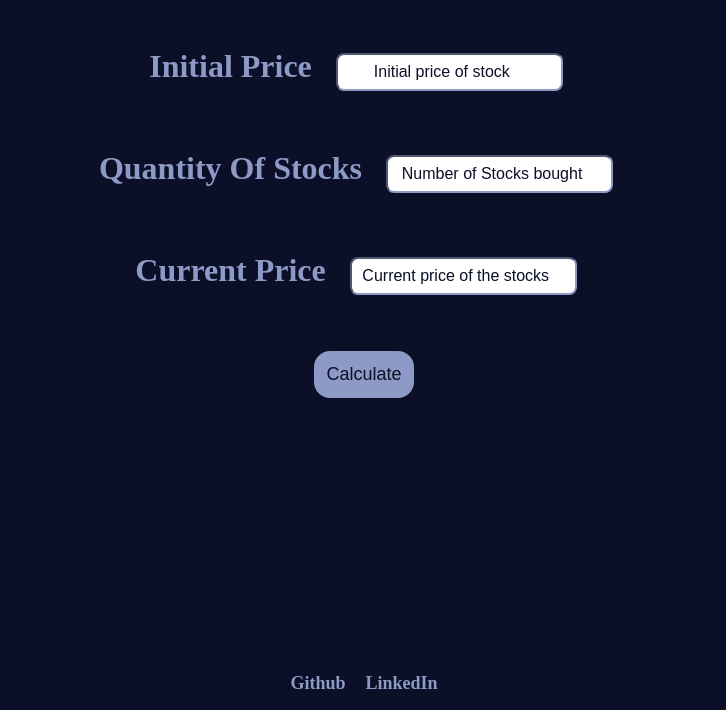
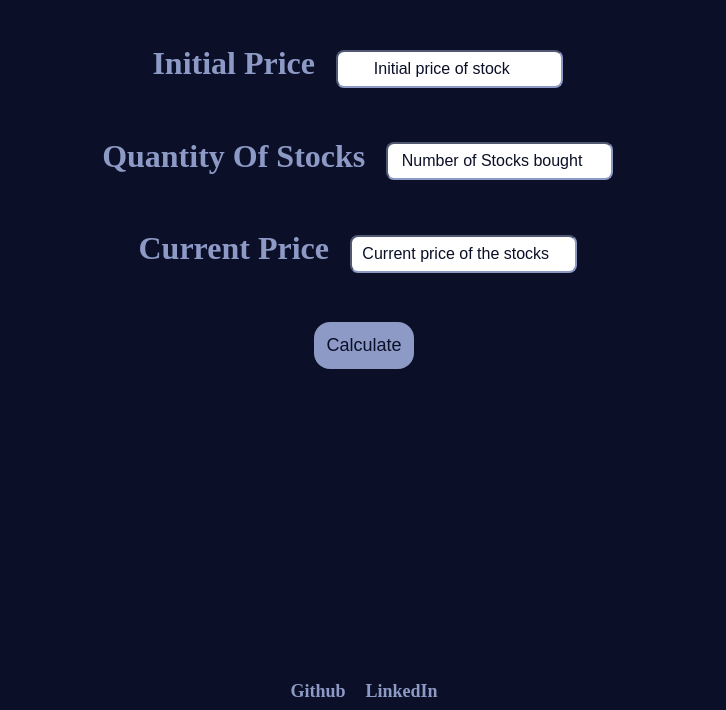
Before and after one commit to SahilBhosale0808/sahil-profit-loss-calculator, a plain HTML site: page index.html in a window 1280 px wide. Shown: the part 90-800 px from the top of the page, without its empty margins (276-1002 px from the left). Drawn offline with Linux system fonts and the light colour scheme.

Commit message:
style: Updated values

```diff
--- a/style.css
+++ b/style.css
@@ -17,12 +17,12 @@ h1{
     font-size: 2rem;
     font-weight: bolder;
     padding: 0.5rem;
-    margin: 1rem;
+    margin: 0.8rem;
     display: block;
     color: #8D9AC6;
 }
 .container label input{
-    margin: 1rem;
+    margin: 0.8rem;
     border-radius: 0.5rem;
     padding: 0.5rem;
     border-color: #8D9AC6;
@@ -48,6 +48,7 @@ button{
     font-size: 2.2rem;
     color: #8D9AC6;
     font-weight: bolder;
+    margin-bottom: 1rem;
 }
 footer a{
     font-size: large;
@@ -59,7 +60,7 @@ footer a{
 footer{
    position: fixed;
   background-color: #0B0F27;
- padding: 1rem;
+ padding: 0.5rem;
  right: 0;
   left: 0;
   bottom: 0;
```
